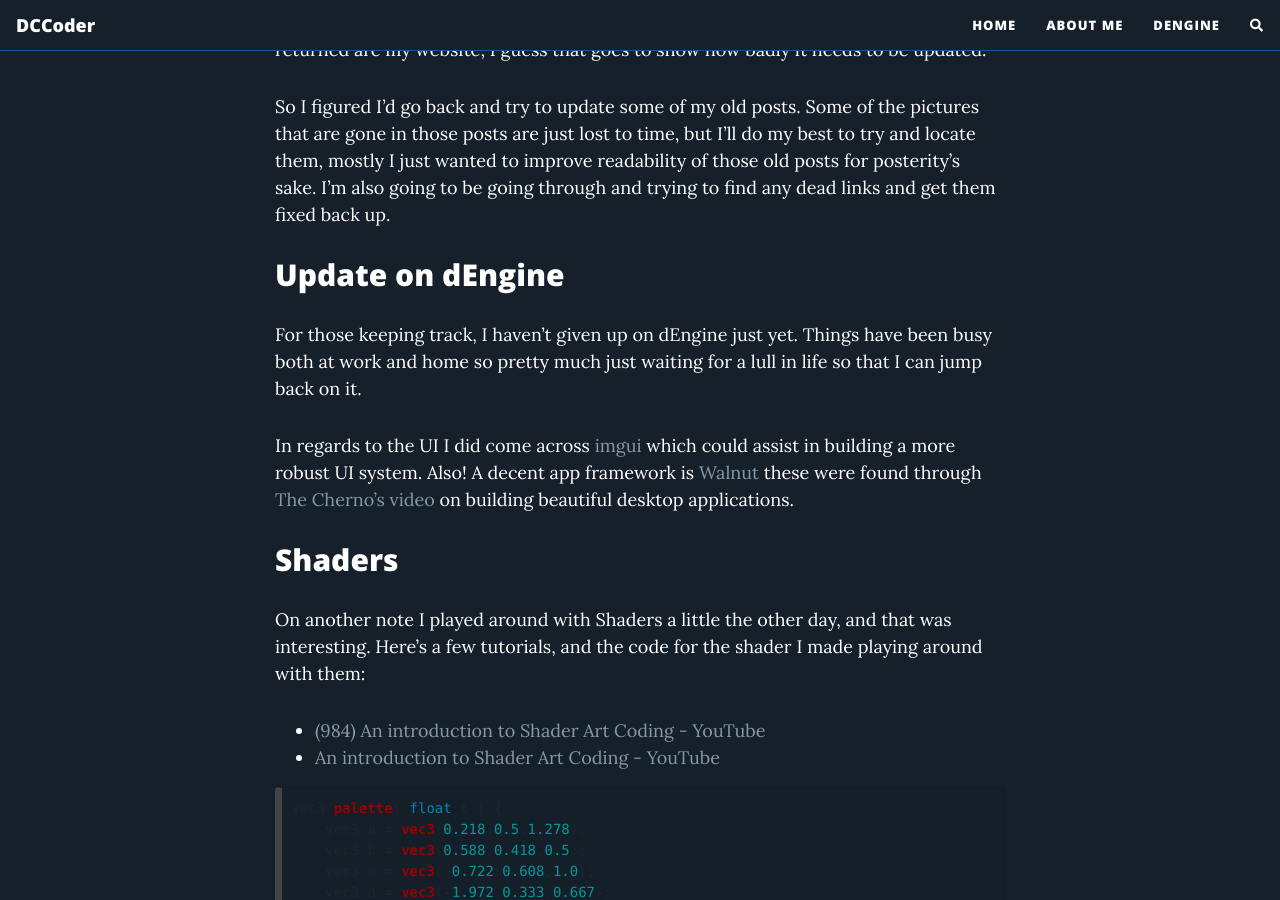
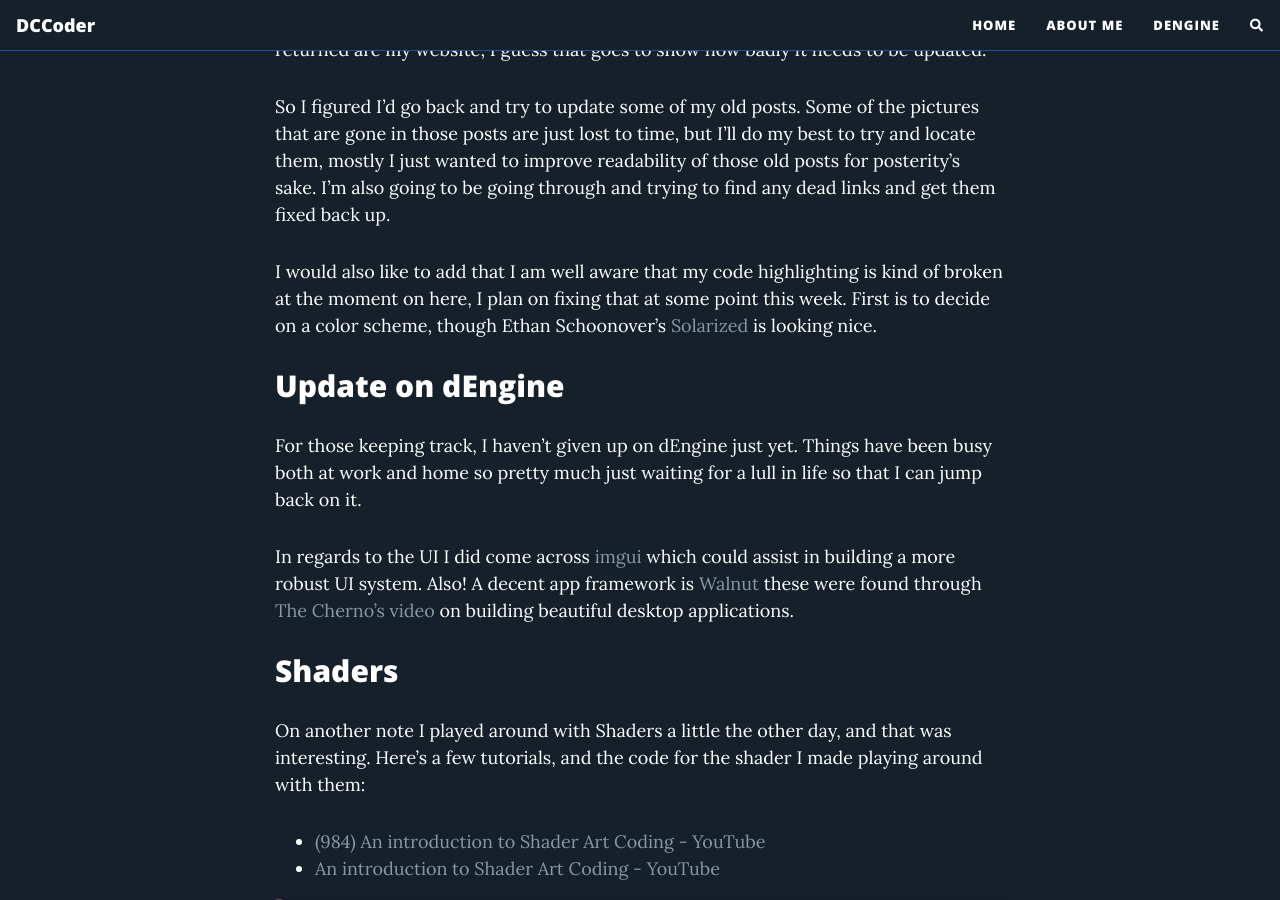
Before and after one commit to DCCoder90/dccoder90.github.io, a Jekyll site: the page built from _posts/2023-07-25-Site Updates.md, in a window 1280 px wide and 900 px high, scrolled down 379 px. Built offline with Jekyll 4.4.1, drawn with Linux system fonts in a browser that asks for light colours; nearby versions of some CDN libraries; comment, search, counter and statistics services are not loaded.

Commit message:
PUSH NOTE : 2023-07-25-Site Updates.md (#22)

```diff
--- a/_posts/2023-07-25-Site Updates.md
+++ b/_posts/2023-07-25-Site Updates.md
@@ -13,6 +13,8 @@ So, I figured I'd spend a little bit of time cleaning up some old posts.  If you
 A funny side note, if you google `[cc lang="c-sharp` the majority of the results returned are my website, I guess that goes to show how badly it needs to be updated.
 
 So I figured I'd go back and try to update some of my old posts.  Some of the pictures that are gone in those posts are just lost to time, but I'll do my best to try and locate them, mostly I just wanted to improve readability of those old posts for posterity's sake.  I'm also going to be going through and trying to find any dead links and get them fixed back up.
+
+I would also like to add that I am well aware that my code highlighting is kind of broken at the moment on here, I plan on fixing that at some point this week.  First is to decide on a color scheme, though Ethan Schoonover's [Solarized](https://ethanschoonover.com/solarized/) is looking nice.
 
 ## Update on dEngine
 
```
